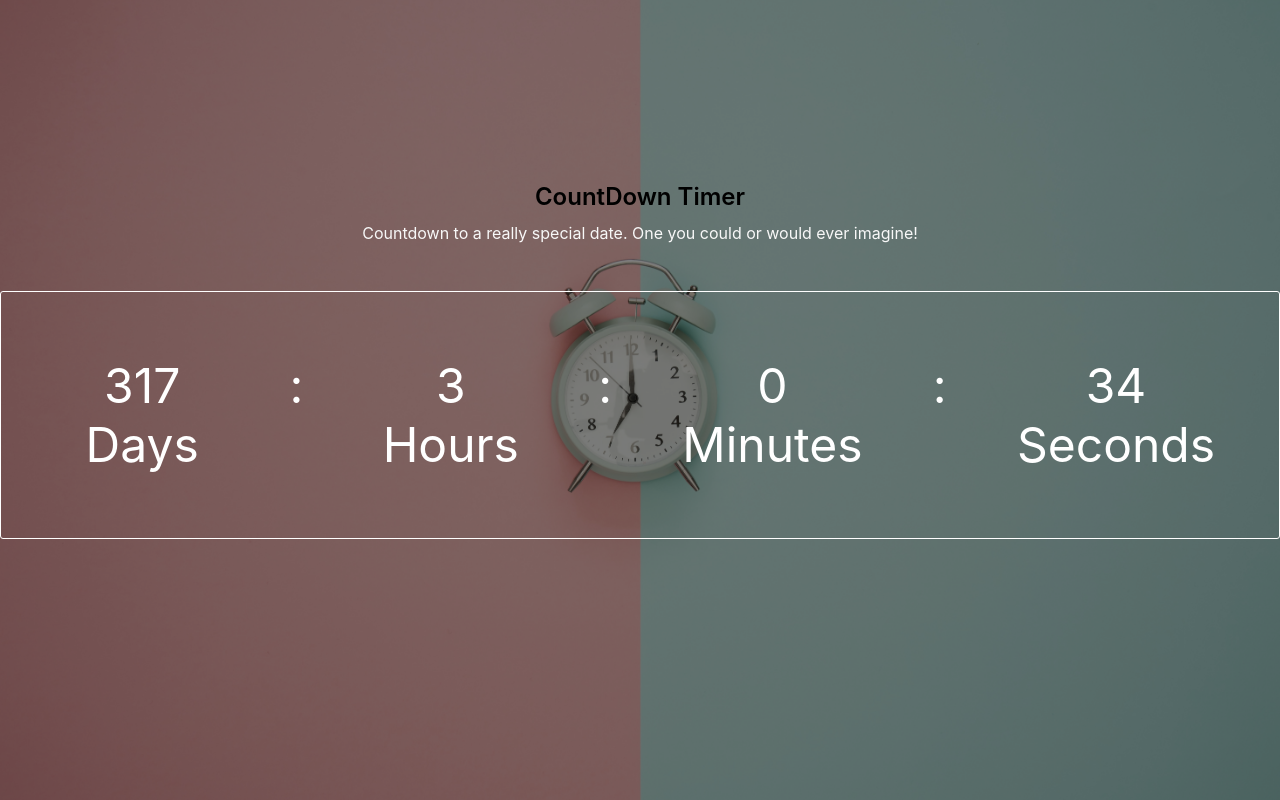
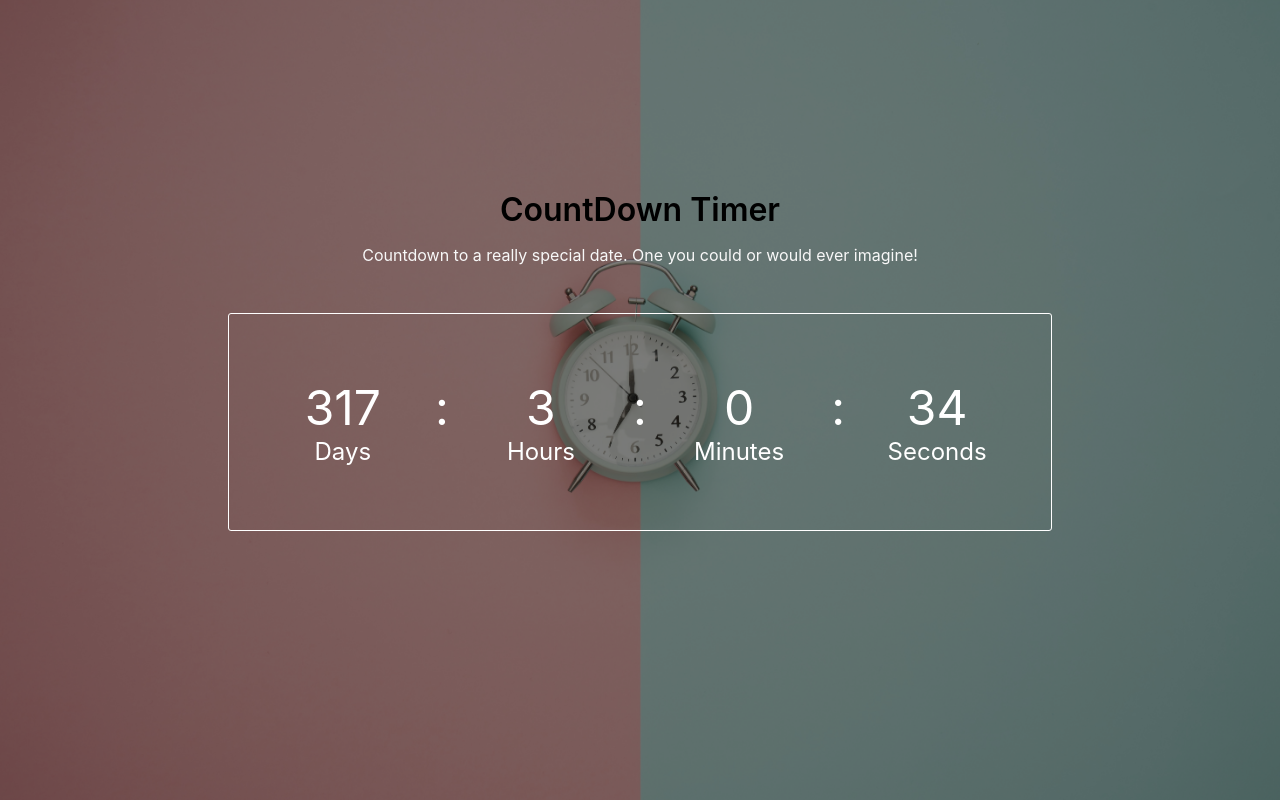
Before and after one commit to domchu/react-countdown-timer, a React (Create React App) app: page / in a window 1280 px wide. Built offline with nearby package versions, Linux system fonts and the light colour scheme; some icons are missing.

Commit message:
chore:change font

```diff
--- a/src/App.css
+++ b/src/App.css
@@ -1,4 +1,4 @@
-@import url("https://fonts.googleapis.com/css2?family=Quicksand:wght@300;700&display=swap");
+/* @import url("https://fonts.googleapis.com/css2?family=Quicksand:wght@300;700&display=swap"); */
 
 * {
   margin: 0;
@@ -8,6 +8,7 @@
   list-style-type: none;
 }
 body {
+  /* font-family: "quicksand" sans-serif; */
   font-size: 100%;
 }
 .timer-container {
@@ -56,9 +57,14 @@
 h2 {
   font-weight: 600;
   margin-bottom: 0.5em;
+  font-size: 2rem;
+}
+
+.timer-icon p {
+  font-size: 1.5rem;
 }
 small {
-  font-size: 3rem;
+  font-size: 1.5rem;
 }
 
 @media screen and (max-width: 480px) {
```
